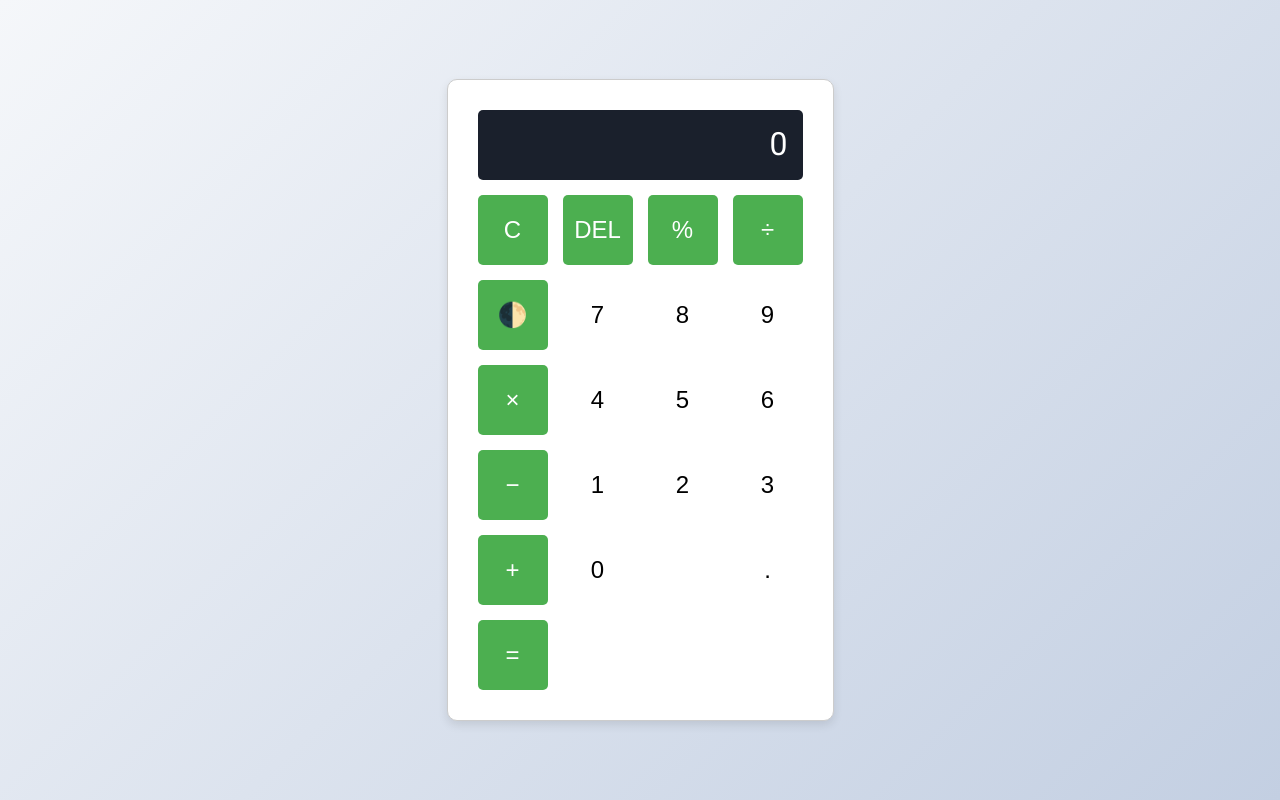
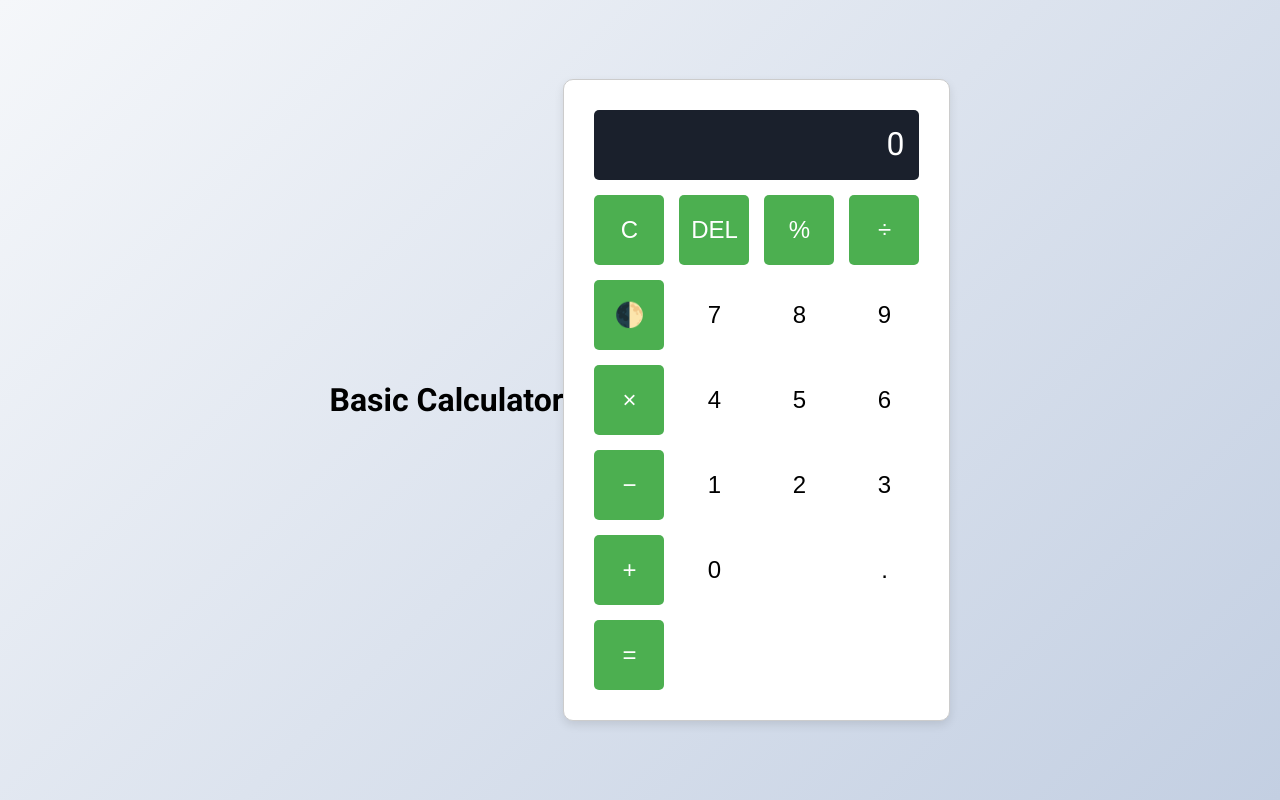
Before and after one commit to hockey9999/Calculator, a plain HTML site: page index.html in a window 1280 px wide. Drawn offline with Linux system fonts and the light colour scheme.

Commit message:
Resolve merge conflict in index.html

```diff
--- a/index.html
+++ b/index.html
@@ -10,6 +10,9 @@
   <link rel="stylesheet" href="styles.css">
 </head>
 <body>
+  <header>
+    <h1>Basic Calculator</h1>
+  </header>
   <div class="calculator">
     <div class="display" id="display">0</div>
     <div class="buttons">
```
